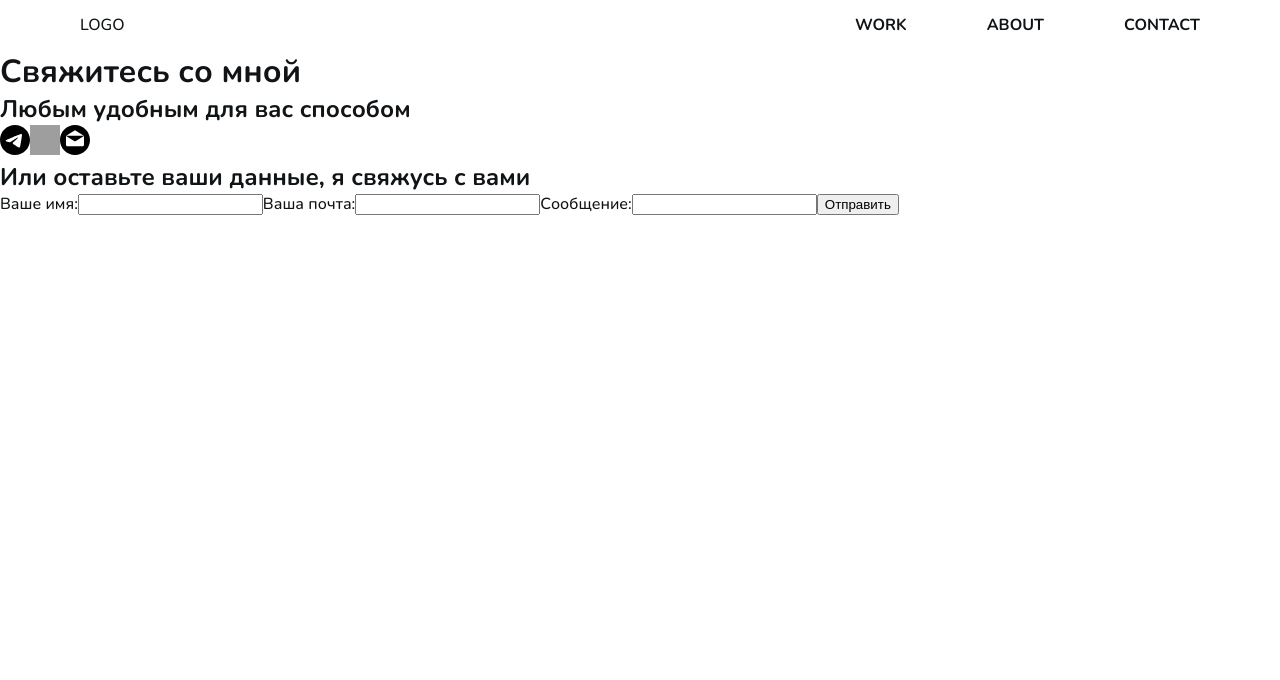
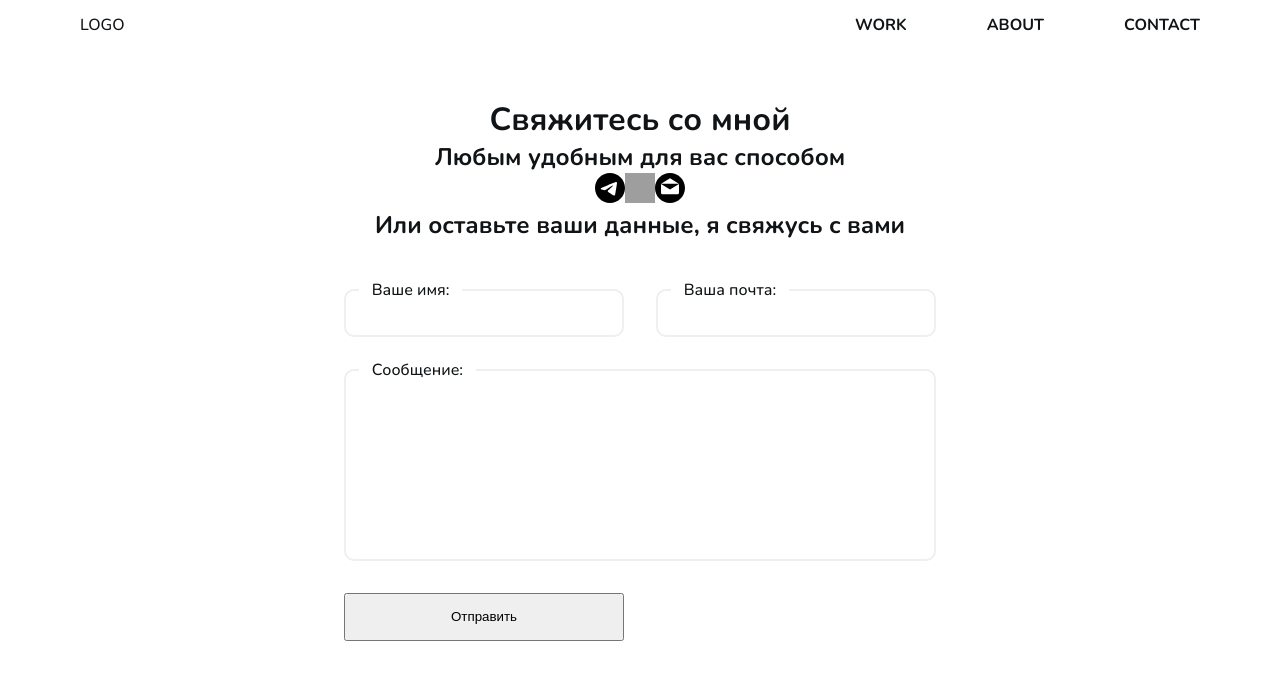
Before and after one commit to mfilatkina/portfolio, a Next.js app: page /contact in a window 1280 px wide. Shown: the top 680 px of the page. Built offline with nearby package versions, Linux system fonts and the light colour scheme; grey boxes are pictures that could not be loaded.

Commit message:
fix contact form and add styles to form

```diff
--- a/pages/contact.tsx
+++ b/pages/contact.tsx
@@ -1,5 +1,5 @@
 import Image from "next/image";
-import { useState } from "react";
+import React, { useState } from "react";
 
 import styles from "../styles/contact.module.scss";
 
@@ -7,6 +7,18 @@ function Contact() {
   const [name, setName] = useState("");
   const [email, setEmail] = useState("");
   const [message, setMessage] = useState("");
+
+  const changeName = (e: React.ChangeEvent<HTMLInputElement>): void => {
+    setName(e.target.value);
+  };
+
+  const changeEmail = (e: React.ChangeEvent<HTMLInputElement>): void => {
+    setEmail(e.target.value);
+  };
+
+  const changeMessage = (e: React.ChangeEvent<HTMLTextAreaElement>): void => {
+    setMessage(e.target.value);
+  };
 
   return (
     <div className={styles.container}>
@@ -30,25 +42,37 @@ function Contact() {
       <h2 className={styles.subtitle}>
         Или оставьте ваши данные, я свяжусь с вами
       </h2>
-      <form>
-        <label>
-          Ваше имя:
+      <form className={styles["contact-form"]}>
+        <div className={styles["contact-input"]}>
+          <label htmlFor="name">Ваше имя:</label>
           <input
+            id="name"
             type="text"
             value={name}
-            // onChange={setName(e.target.value)}
+            onChange={changeName}
             name="name"
           />
-        </label>
-        <label>
-          Ваша почта:
-          <input type="text" name="email" />
-        </label>
-        <label>
-          Сообщение:
-          <input type="text" name="message" />
-        </label>
-        <input type="submit" value="Отправить" />
+        </div>
+        <div className={styles["contact-input"]}>
+          <label htmlFor="email">Ваша почта:</label>
+          <input
+            id="email"
+            type="text"
+            value={email}
+            onChange={changeEmail}
+            name="email"
+          />
+        </div>
+        <div className={styles.message}>
+          <label htmlFor="message">Сообщение:</label>
+          <textarea
+            id="message"
+            value={message}
+            onChange={changeMessage}
+            name="message"
+          />
+        </div>
+        <button type="submit">Отправить</button>
       </form>
     </div>
   );
--- a/styles/contact.module.scss
+++ b/styles/contact.module.scss
@@ -1,5 +1,58 @@
-// .container {
-// }
+.container {
+  display: flex;
+  flex-direction: column;
+  align-items: center;
+  padding: 3rem;
+}
+
+.contact-form {
+  display: grid;
+  flex-direction: column;
+  grid-template: 3rem 12rem 3rem / repeat(2, 17.5rem);
+  gap: 2rem;
+  justify-content: space-between;
+  margin-top: 3rem;
+
+  label {
+    display: block;
+    position: absolute;
+    padding: 0 0.8rem;
+    background-color: var(--color-white);
+    top: -0.63rem;
+    left: 0.93rem;
+    margin-bottom: 0;
+  }
+
+  .contact-input {
+    position: relative;
+
+    input {
+      width: 100%;
+      height: 100%;
+      padding: 0.8rem;
+      font-weight: 300;
+      font-size: 1.2rem;
+      border: 2px solid var(--color-grey-light);
+      border-radius: 10px;
+    }
+  }
+
+  .message {
+    grid-column: 1 / 3;
+    position: relative;
+
+    textarea {
+      width: 100%;
+      height: 100%;
+      resize: none;
+      padding: 0.8rem;
+      font-weight: 300;
+      font-size: 1.2rem;
+      border: 2px solid var(--color-grey-light);
+      border-radius: 10px;
+    }
+  }
+}
 
 // .title {
 // }
```
